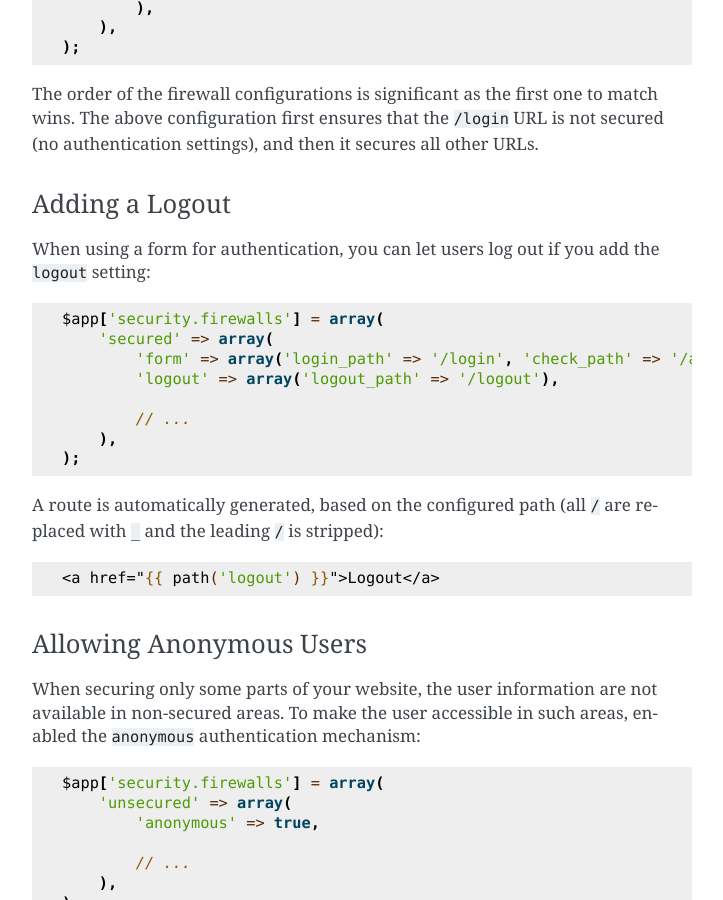
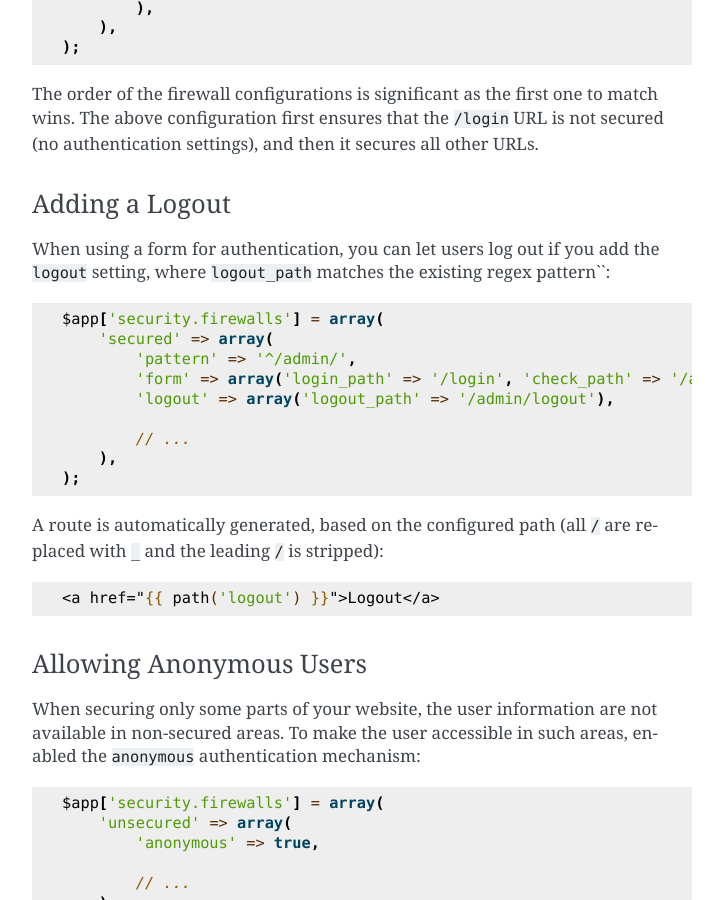
Before and after one commit to silexphp/Silex, a Sphinx documentation site: the page built from doc/providers/security.rst, in a window 1280 px wide and 900 px high, scrolled down 4726 px. Shown: the whole window, without its empty margins (388-1111 px from the left). Built offline with Sphinx 7.4.7, drawn with Linux system fonts in a browser that asks for light colours.

Commit message:
Update logout_path with pattern info per #423
Because logout_path must exist inside the existing pattern, the example
in the docs would not work by default.

```diff
--- a/doc/providers/security.rst
+++ b/doc/providers/security.rst
@@ -239,12 +239,13 @@ Adding a Logout
 ~~~~~~~~~~~~~~~
 
 When using a form for authentication, you can let users log out if you add the
-``logout`` setting::
+``logout`` setting, where ``logout_path`` matches the existing regex pattern``::
 
     $app['security.firewalls'] = array(
         'secured' => array(
+            'pattern' => '^/admin/',
             'form' => array('login_path' => '/login', 'check_path' => '/admin/login_check'),
-            'logout' => array('logout_path' => '/logout'),
+            'logout' => array('logout_path' => '/admin/logout'),
 
             // ...
         ),
```
